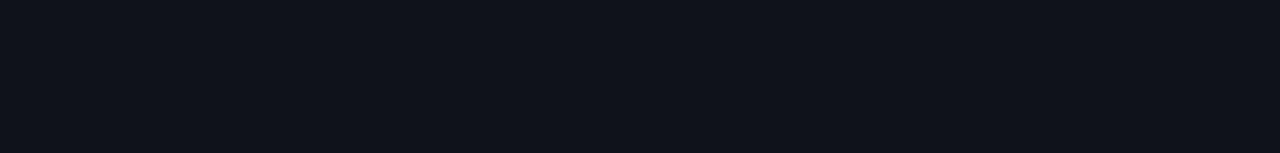
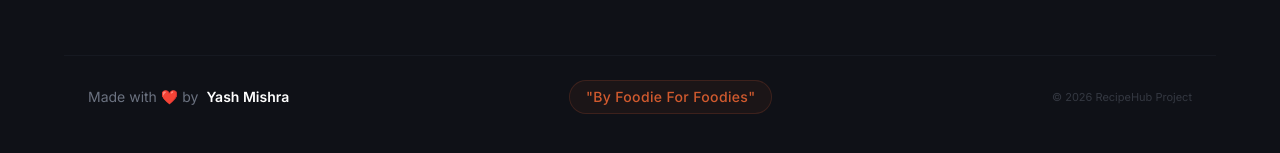
Before and after one commit to notyashXD/recipehub, a Next.js app in the folder client/: page / in a window 1280 px wide. Shown: the part 949-1102 px from the top of the page. Before the commit the page ends 1004 px from the top, so only its background shows below. Built offline with nearby package versions, Linux system fonts and the light colour scheme; no server answers.

Commit message:
UI: Add footer with 'Made by Yash Mishra' and 'By Foodie For Foodies' motto

```diff
--- a/client/src/app/page.tsx
+++ b/client/src/app/page.tsx
@@ -150,6 +150,21 @@
           </div>
         </section>
       </main>
+
+      <footer className="max-w-6xl mx-auto px-6 pb-12 pt-6 relative z-20 border-t border-surface-border/30">
+        <div className="flex flex-col md:flex-row items-center justify-between gap-4 text-sm text-gray-500">
+          <div className="flex items-center gap-2">
+            <span>Made with ❤️ by</span>
+            <span className="text-white font-semibold">Yash Mishra</span>
+          </div>
+          <div className="px-4 py-1.5 rounded-full bg-brand/5 border border-brand/15 text-brand/80 font-medium tracking-wide">
+            "By Foodie For Foodies"
+          </div>
+          <div className="text-[11px] opacity-40">
+            © 2026 RecipeHub Project
+          </div>
+        </div>
+      </footer>
     </div>
   );
 }
```
